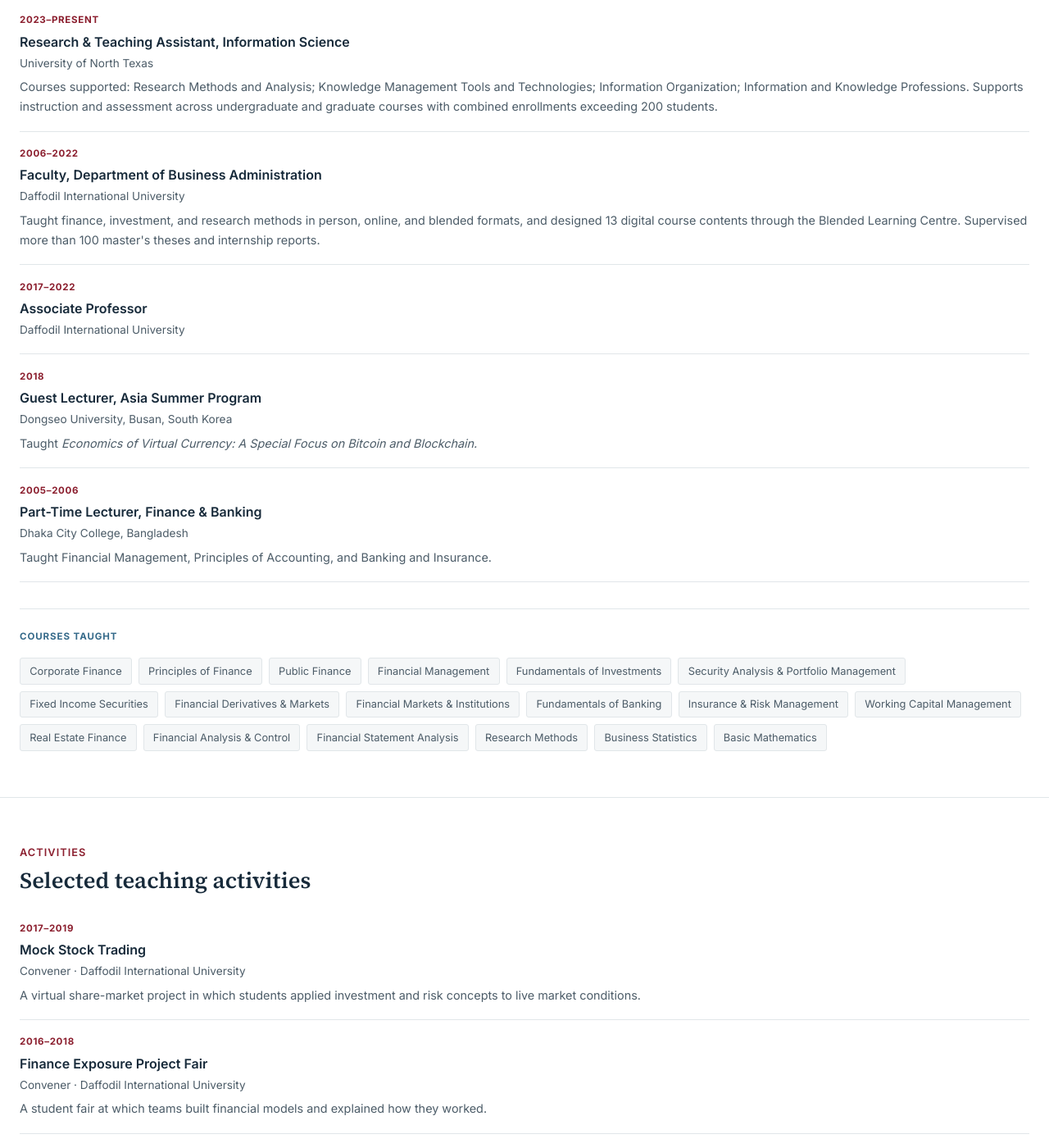
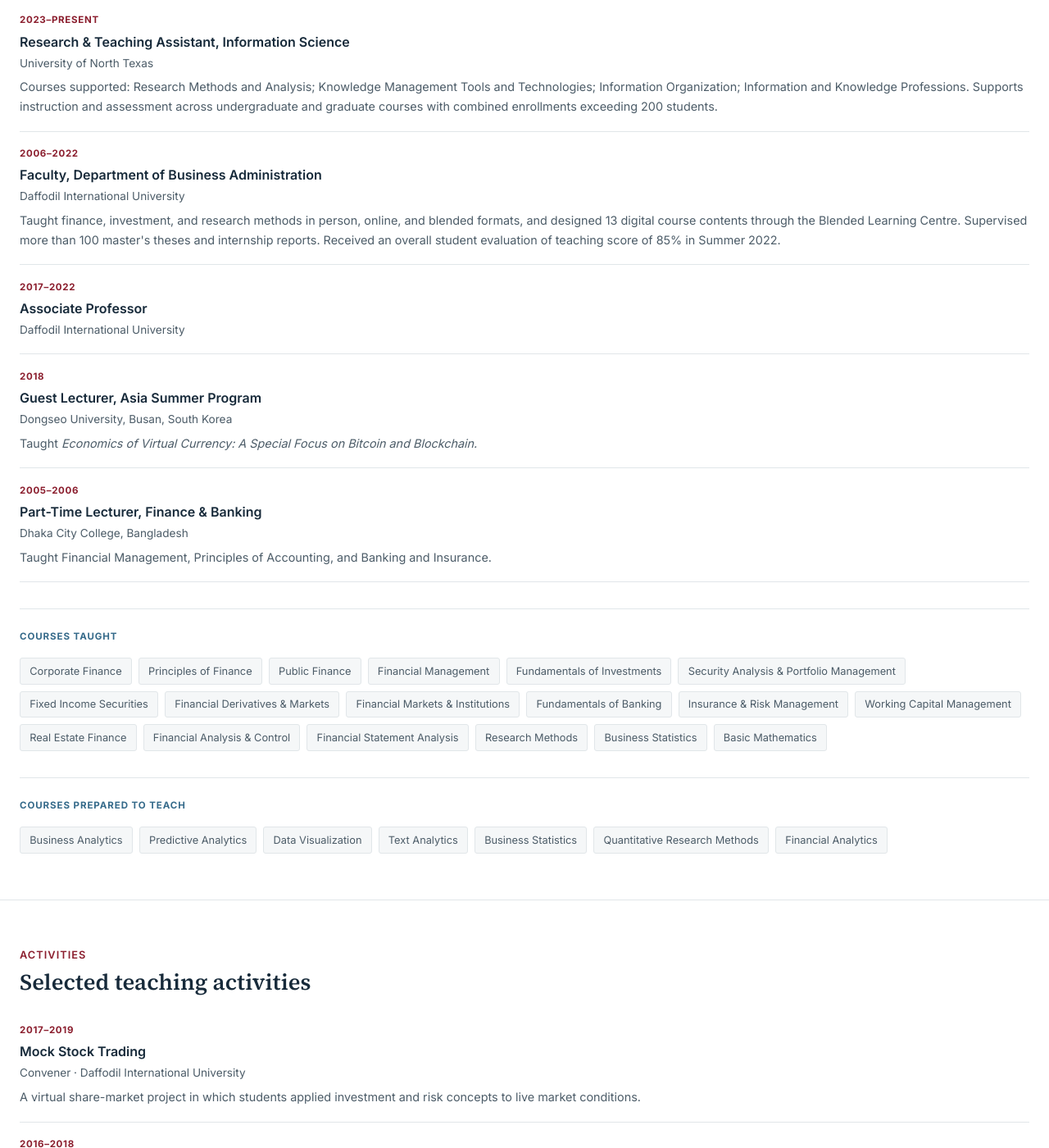
Before and after one commit to tanzinahossain/tanzinahossain.github.io, a Jekyll site: the page built from teaching/index.html, in a window 1280 px wide and 1400 px high, scrolled down 711 px. Shown: the whole window at 82% size. Built offline with Jekyll 4.4.1, drawn with Linux system fonts in a browser that asks for light colours; some of the changed text lies outside the part shown.

Commit message:
Remove profile page and nav link; sync teaching and leadership pages with Fintech_CV content
Co-Authored-By: Claude Sonnet 5 <noreply@anthropic.com>

```diff
--- a/_includes/header.html
+++ b/_includes/header.html
@@ -3,7 +3,6 @@
     <a class="brand" href="{{ '/' | relative_url }}">Tanzina Hossain</a>
     <nav class="nav">
       <a href="{{ '/' | relative_url }}">Home</a>
-      <a href="{{ '/profile/' | relative_url }}">Profile</a>
       <a href="{{ '/research/' | relative_url }}">Research</a>
       <a href="{{ '/teaching/' | relative_url }}">Teaching</a>
       <a href="{{ '/publications/' | relative_url }}">Publications</a>
--- a/teaching/index.html
+++ b/teaching/index.html
@@ -45,7 +45,7 @@ description: Teaching philosophy, experience, courses taught, and teaching activ
       <div class="ry">2006–2022</div>
       <div class="rt">Faculty, Department of Business Administration</div>
       <div class="ro">Daffodil International University</div>
-      <div class="rd">Taught finance, investment, and research methods in person, online, and blended formats, and designed 13 digital course contents through the Blended Learning Centre. Supervised more than 100 master's theses and internship reports.</div>
+      <div class="rd">Taught finance, investment, and research methods in person, online, and blended formats, and designed 13 digital course contents through the Blended Learning Centre. Supervised more than 100 master's theses and internship reports. Received an overall student evaluation of teaching score of 85% in Summer 2022.</div>
     </div>
     <div class="rec-item">
       <div class="ry">2017–2022</div>
@@ -85,6 +85,17 @@ description: Teaching philosophy, experience, courses taught, and teaching activ
       <span class="tag-chip">Research Methods</span>
       <span class="tag-chip">Business Statistics</span>
       <span class="tag-chip">Basic Mathematics</span>
+    </div>
+
+    <div class="group-label">Courses Prepared to Teach</div>
+    <div class="tag-list">
+      <span class="tag-chip">Business Analytics</span>
+      <span class="tag-chip">Predictive Analytics</span>
+      <span class="tag-chip">Data Visualization</span>
+      <span class="tag-chip">Text Analytics</span>
+      <span class="tag-chip">Business Statistics</span>
+      <span class="tag-chip">Quantitative Research Methods</span>
+      <span class="tag-chip">Financial Analytics</span>
     </div>
   </div>
 </section>
@@ -134,6 +145,31 @@ description: Teaching philosophy, experience, courses taught, and teaching activ
       <div class="rt">Instructor, Capital Market ABC and Personal Investment (workshop)</div>
       <div class="ro">Daffodil International University</div>
     </div>
+    <div class="rec-item">
+      <div class="ry">2016</div>
+      <div class="rt">Convener, Business Fest@UC</div>
+      <div class="ro">Daffodil International University</div>
+    </div>
+    <div class="rec-item">
+      <div class="ry">Jul 2020</div>
+      <div class="rt">Invited Guest, BLC: NOW &amp; NEXT</div>
+      <div class="ro">Daffodil International University</div>
+    </div>
+    <div class="rec-item">
+      <div class="ry">2026</div>
+      <div class="rt">Student Coordinator, Data Science &amp; AI Talk Series</div>
+      <div class="ro">University of North Texas</div>
+    </div>
+    <div class="rec-item">
+      <div class="ry">2026</div>
+      <div class="rt">Counselor, NexGen Data Leadership Summer Camp</div>
+      <div class="ro">University of North Texas</div>
+    </div>
+    <div class="rec-item">
+      <div class="ry">2025–2026</div>
+      <div class="rt">Instructor, Storytelling with Data Summer Camp</div>
+      <div class="ro">University of North Texas</div>
+    </div>
   </div>
 </section>
 
```
Also changed, not shown: about/index.html (deleted, +0 -7 lines), leadership/index.html (+32 -1 lines), profile/index.html (deleted, +0 -154 lines).
